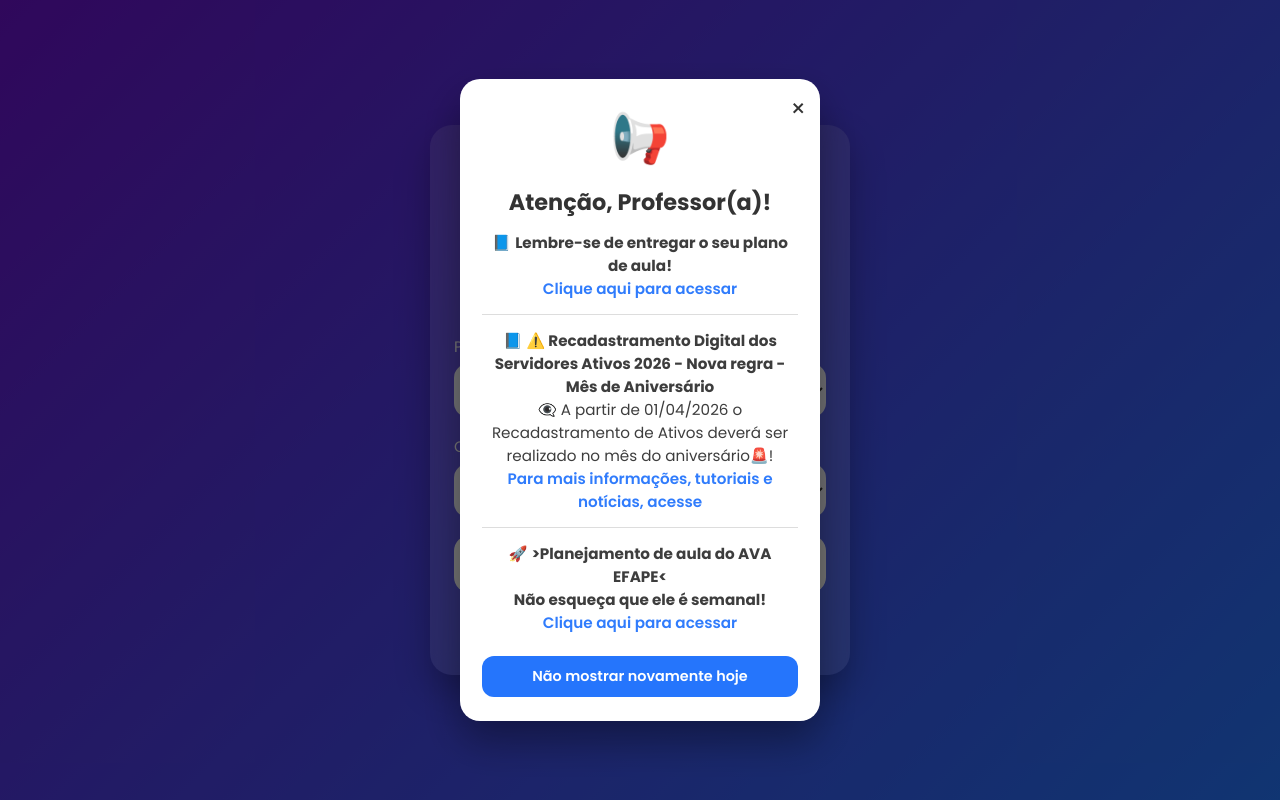
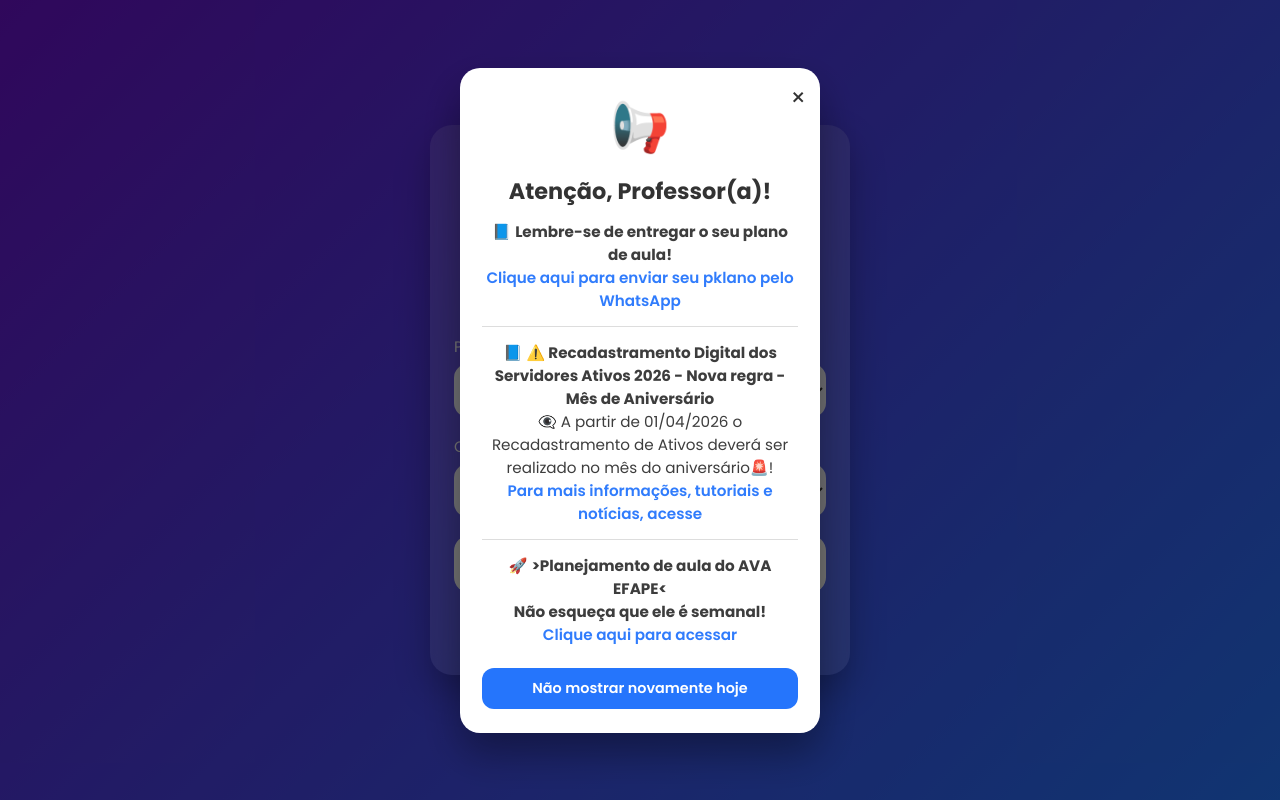
Before and after one commit to eecaetano/consultahorario2025, a plain HTML site: page index.html in a window 1280 px wide. Drawn offline with Linux system fonts and the light colour scheme.

Commit message:
Update index.html

```diff
--- a/index.html
+++ b/index.html
@@ -259,8 +259,8 @@ footer {
 
 <p>
   📘 <strong>Lembre-se de entregar o seu plano de aula!</strong><br>
-      <a href="https://eecaetano.github.io/consultahorario2025/planodeaula.html" target="_blank">
-        Clique aqui para acessar
+  <a href="https://wa.me/5511988476985?text=Olá,%20estou%20acessando%20o%20link%20do%20plano%20de%20aula." target="_blank">
+    Clique aqui para enviar seu pklano pelo WhatsApp
   </a>
 </p>
 
```
Lines whose indentation alone changed are shown as unchanged.
